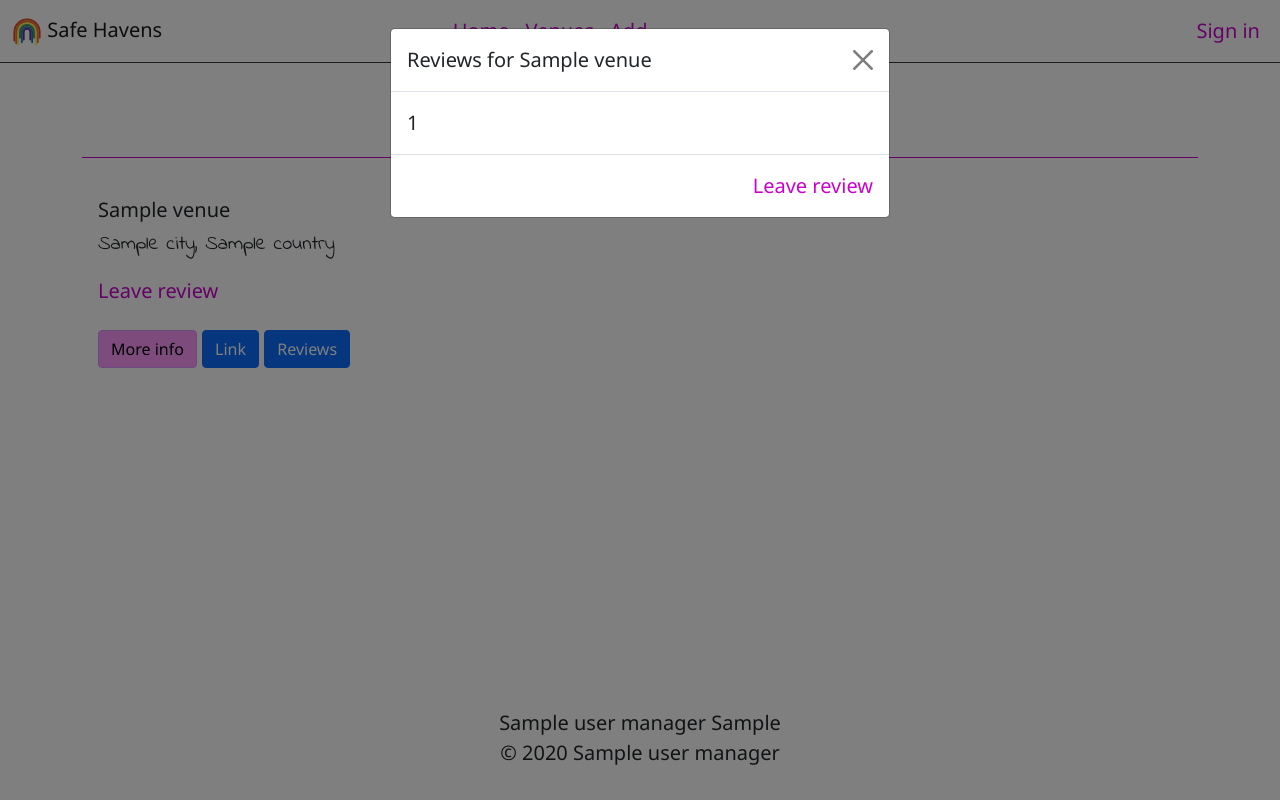
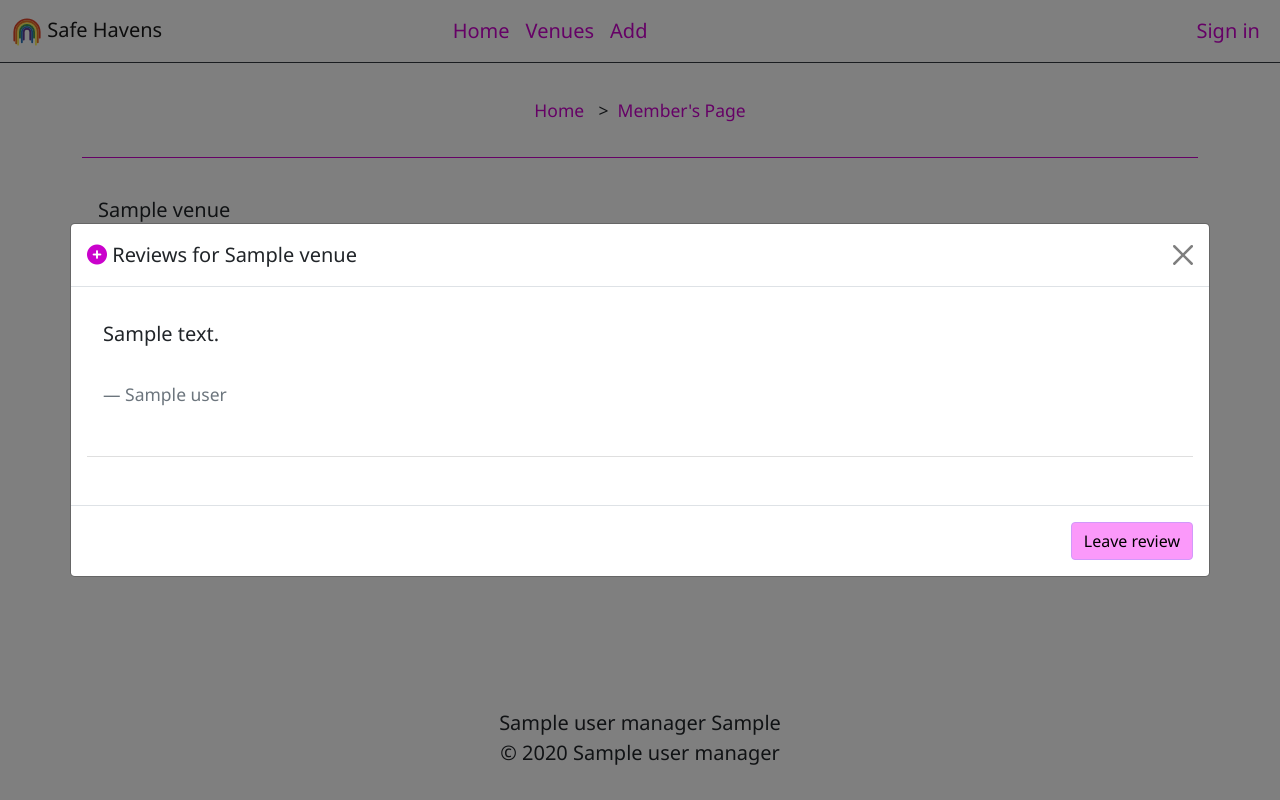
Before and after one commit to NaoiseGaffney/SafeHaven2, a Flask app: template templates/main.html in a window 1280 px wide, after a click on "Reviews". Run offline with Flask 2, Linux system fonts and the light colour scheme; the visitor is signed in with stand-in values (Sample User, id 1); the template is opened without the code that fills it: most values are stand-ins (such as "Sample title", 1, 10 or a date in 2020); some libraries are stand-ins or nearby versions.

Commit message:
Add review to venue modals, add rainbow list for tags/booleans
Signed-off-by: Edb83 <62900492+Edb83@users.noreply.github.com>

```diff
--- a/static/css/style.css
+++ b/static/css/style.css
@@ -177,3 +177,26 @@ a:hover {
 .crumbs-container {
     border-bottom: 1px solid var(--color-pink);
 }
+
+/* Modal */
+
+.card-footer ul {
+    list-style: none;
+    padding-left: 0;
+}
+
+.card-footer li {
+    position: relative;
+    padding-left: 2.5rem;  /* space to preserve indentation on wrap */
+}
+
+.card-footer li:before {
+    content: '';  /* placeholder for the SVG */
+    position: absolute;
+    left: 0;  /* place the SVG at the start of the padding */
+    width: 1.5rem;
+    height: 1.5rem;
+    background: url(../media/rainbow.svg) center;
+    background-size: cover;
+    transform: translate(0, 10%);
+  }
--- a/templates/flask_user_layout.html
+++ b/templates/flask_user_layout.html
@@ -11,6 +11,7 @@
         integrity="sha384-+0n0xVW2eSR5OomGNYDnhzAbDsOXxcvSN1TPprVMTNDbiYZCxYbOOl7+AMvyTG2x" crossorigin="anonymous">
     <link rel="preconnect" href="https://fonts.gstatic.com">
     <link href="https://fonts.googleapis.com/css2?family=Indie+Flower&family=Noto+Sans&display=swap" rel="stylesheet">
+    <script src="https://kit.fontawesome.com/62998f70b3.js" crossorigin="anonymous"></script>
     <link rel="stylesheet" href="{{ url_for('static', filename='css/style.css') }}" type="text/css">
 
     {% block extra_css %}{% endblock %}
--- a/templates/main.html
+++ b/templates/main.html
@@ -46,20 +46,47 @@
             </div>
             <!-- Modal content -->
             <div class="modal fade" id="modal-{{ venue.id }}" tabindex="-1" aria-labelledby="modal-{{ venue.id }}-label" aria-hidden="true">
-                <div class="modal-dialog">
+                <div class="modal-dialog modal-dialog-centered modal-dialog-scrollable modal-xl">
                     <div class="modal-content">
                         <div class="modal-header">
-                    <h5 class="modal-title" id="modal-{{ venue.id }}-label">Reviews for {{ venue.name }}</h5>
+                            <h5 class="modal-title" id="modal-{{ venue.id }}-label">
+                                <a href="{{url_for('add_review', id=venue.id)}}"><i class="fas fa-plus-circle"></i></a> Reviews for {{ venue.name }}
+                            </h5>
                             <button type="button" class="btn-close" data-bs-dismiss="modal" aria-label="Close"></button>
                         </div>
                         <div class="modal-body">
-                        {% for review in reviews_list %}
-                            {{ review.id }}
+                            {% for review in review_list if review.venue_id == venue.id %}
+                            <div class="card border-0">
+                                <div class="card-body">
+                                    <blockquote class="blockquote mb-0">
+                                        <p>{{ review.text_field }}</p>
+                                        <footer class="blockquote-footer">{{ review.user }}</footer>
+                                    </blockquote>
+                                </div>
+                                <div class="card-footer bg-white">
+                                    <ul>
+                                        {% if review.rainbow_flag %}
+                                            <li><small>Rainbow flag all year!</small></li>
+                                        {% elif review.welcoming %}
+                                            <li><small>Welcoming, accessible & safe</small></li>
+                                        {% elif review.program_focus %}
+                                            <li><small>LGBTQ programme</small></li>
+                                        {% elif review.tags_LGBTQ %}
+                                            <li><small>LGBTQ+</small></li>
+                                        {% elif review.tags_Trans %}
+                                            <li><small>Trans friendly</small></li>
+                                        {% elif review.tags_Youth %}
+                                            <li><small>Youth friendly</small></li>
+                                        {% elif review.tags_Shelter %}
+                                            <li><small>Provides shelter</small></li>
+                                        {% endif %}
+                                    </ul>
+                                </div>
+                            </div>
                             {% endfor %}
                         </div>
                         <div class="modal-footer">
-                    <!-- <button type="button" class="btn btn-secondary" data-bs-dismiss="modal">Close</button> -->
-                    <a href="{{url_for('add_review', id=venue.id)}}">Leave review</a>
+                            <a href="{{url_for('add_review', id=venue.id)}}" class="btn btn-pink">Leave review</a>
                         </div>
                     </div>
                 </div>
```
Lines whose indentation alone changed are shown as unchanged.
